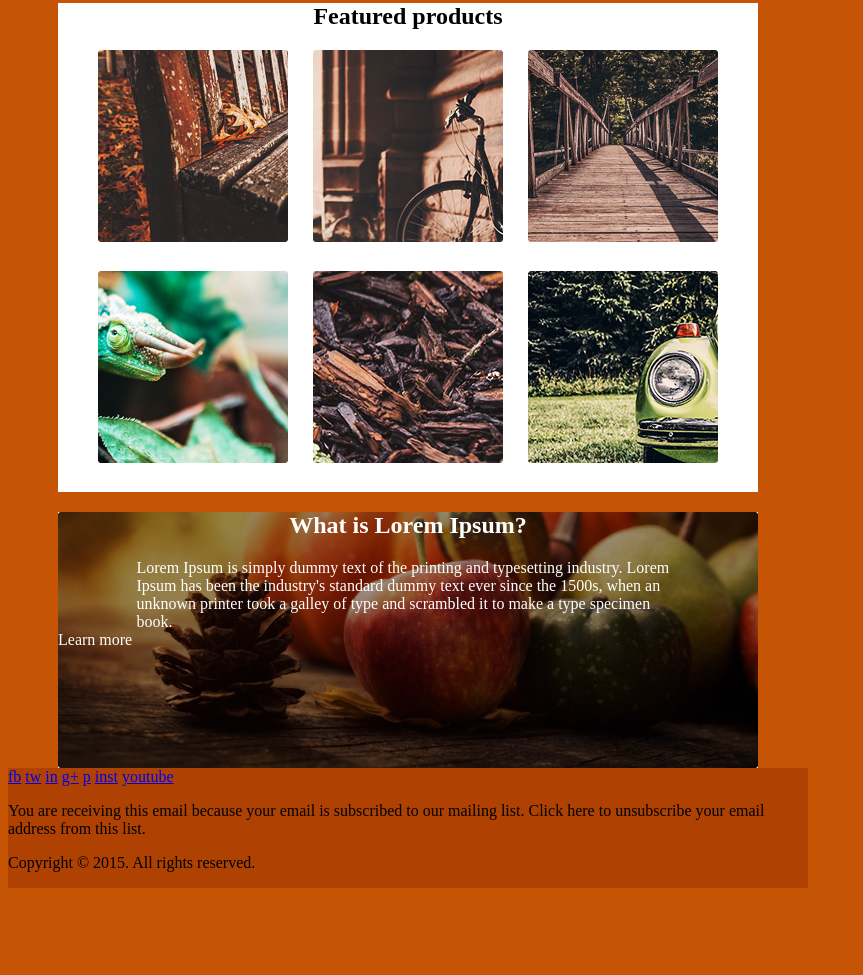
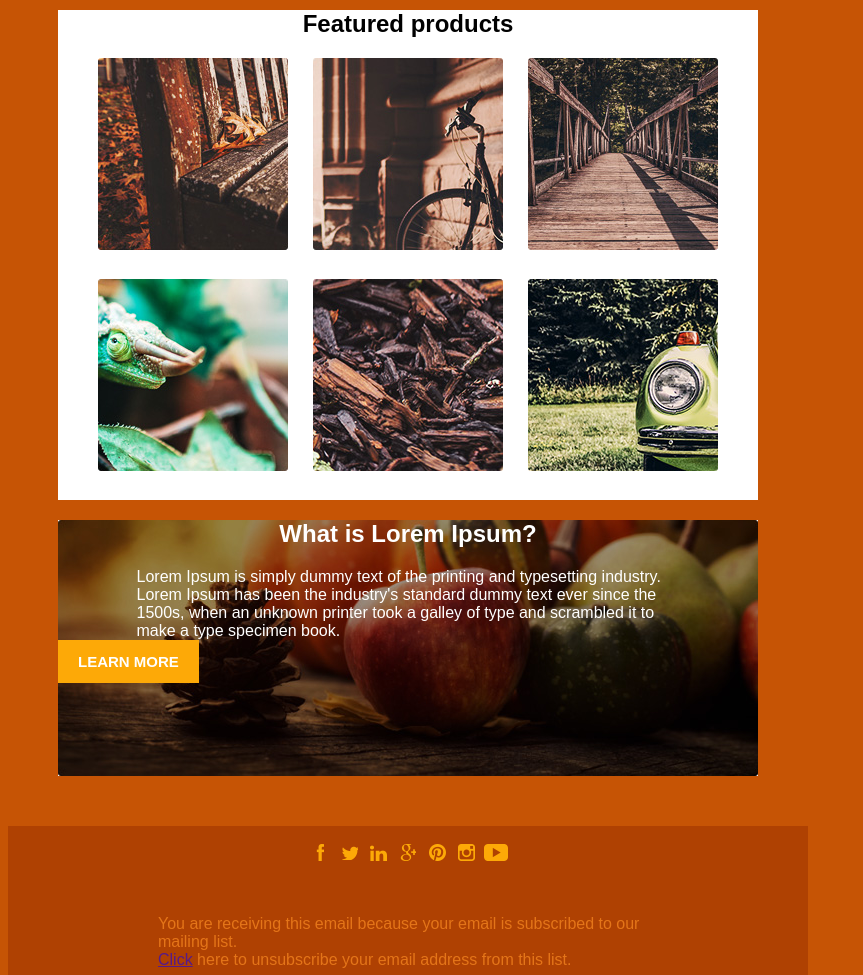
Before and after one commit to karachev/thanksgiving, a plain HTML site: page index.html in a window 1280 px wide. Shown: the part 1825-2800 px from the top of the page, without its empty margins (0-863 px from the left). Before the commit the page ends 2721 px from the top, so only its background shows below. Drawn offline with Linux system fonts and the light colour scheme.

Commit message:
0.3.3
Сетка и начало декоративных элементов

```diff
--- a/css/style.css
+++ b/css/style.css
@@ -1,8 +1,8 @@
-
 body {
   width: 800px;
 /*  margin: 0 auto;*/
   background: #c65405;
+  font-family: "Arial";
 }
 
 .navigation-logo {
@@ -30,12 +30,17 @@ body {
 }
 
 .index-logo {
+  position: relative;
   background: url(../img/logo-big1.jpg) no-repeat center;
   min-height: 318px;
 }
 
 h1 {
+  font-weight: 900;
+  font-size: 45px;
+  line-height: 40px;
   text-align: center;
+  text-transform: uppercase;
   color: #ffffff;
 
 }
@@ -118,8 +123,6 @@ h1 {
   margin-bottom: 25px;
 }
 
-
-
 .item-left {
   margin-left: 40px;
 }
@@ -128,6 +131,7 @@ h1 {
   width: 700px;
   height: 256px;
   margin: 0 auto;
+  margin-bottom: 50px;
   background: url(../img/what-back.jpg);
   color: #ffffff;
 }
@@ -139,3 +143,84 @@ h1 {
 .main-footer {
   background: #af4102;
 }
+
+.footer-social {
+  text-align: center;
+}
+
+.social-fb {
+  background: url(../img/f-log.png) no-repeat center;
+}
+
+.social-btn {
+  display: inline-block;
+  width: 25px;
+  height: 25px;
+  font-size: 0px;
+}
+
+.social-tw {
+  background: url(../img/tw-logo.png) no-repeat center;
+}
+
+.social-in {
+  background: url(../img/in-logo.png) no-repeat center;
+}
+
+.social-g {
+  background: url(../img/g-logo.png) no-repeat center;
+}
+
+.social-p {
+  background: url(../img/p-logo.png) no-repeat center;
+}
+
+.social-inst {
+  background: url(../img/inst-logo.png) no-repeat center;
+}
+
+.social-youtube {
+  background: url(../img/youtube-logo.png) no-repeat center;
+}
+
+.email-delivery {
+  width: 500px;
+  margin: 0 auto;
+  margin-top: 50px;
+
+  color: #e47519;
+}
+
+.footer-copyright {
+  text-align: center;
+  color: #e47519;
+}
+
+.button-learn {
+  display: inline-block;
+  padding: 5px 20px;
+  font-size: 15px;
+  line-height: 33px;
+  font-weight: bold;
+  text-transform: uppercase;
+  text-decoration: none;
+}
+
+
+
+.learn-orange {
+  background: #fda907;
+}
+
+.learn-white {
+  background: #ffffff;
+  color: #fda907
+}
+
+.title {
+  position: absolute;
+  top: 100px;
+  left: 184px;
+  width: 430px;
+
+}
--- a/index.html
+++ b/index.html
@@ -27,8 +27,10 @@
       </div>
     </header>
     <main class="container">
-      <div class="index-logo">
-        <h1>Happy Thanksgiving!</h1>
+     <div class="index-logo">
+        <div class="title">
+          <h1>Happy Thanksgiving!</h1>
+        </div>
       </div>
       <div class="main-block">
         <div class="hello">
@@ -39,7 +41,7 @@
         <div class="about-loren">
           <h2>What is Lorem Ipsum?</h2>
           <p>Lorem Ipsum is simply dummy text of the printing and typesetting industry. Lorem Ipsum has been the industry's standard dummy text ever since the 1500s, when an unknown printer took a galley of type and scrambled it to make a type specimen book.</p>
-          <a class="button" herf="#">Learn more</a>
+          <a class="button-learn learn-white" href="#">Learn more</a>
         </div>
         <div class="client">
           <h2>Client of the week</h2>
@@ -107,7 +109,7 @@
       <div class="about-loren-bottom">
         <h2>What is Lorem Ipsum?</h2>
         <p>Lorem Ipsum is simply dummy text of the printing and typesetting industry. Lorem Ipsum has been the industry's standard dummy text ever since the 1500s, when an unknown printer took a galley of type and scrambled it to make a type specimen book.</p>
-        <a class="button" herf="#">Learn more</a>
+        <a class="button-learn learn-orange" herf="#">Learn more</a>
       </div>
     </main>
     <footer class="main-footer">
@@ -122,7 +124,7 @@
           <a class="social-btn social-youtube" href="#">youtube</a>
         </section>
         <section class="email-delivery">
-          <p>You are receiving this email because your email is subscribed to our mailing list. Click here to unsubscribe your email address from this list.</p>
+          <p>You are receiving this email because your email is subscribed to our mailing list.<br> <a href="">Click</a> here to unsubscribe your email address from this list.</p>
         </section>
         <section class="footer-copyright">
           <p>Copyright © 2015. All rights reserved.</p>
```
